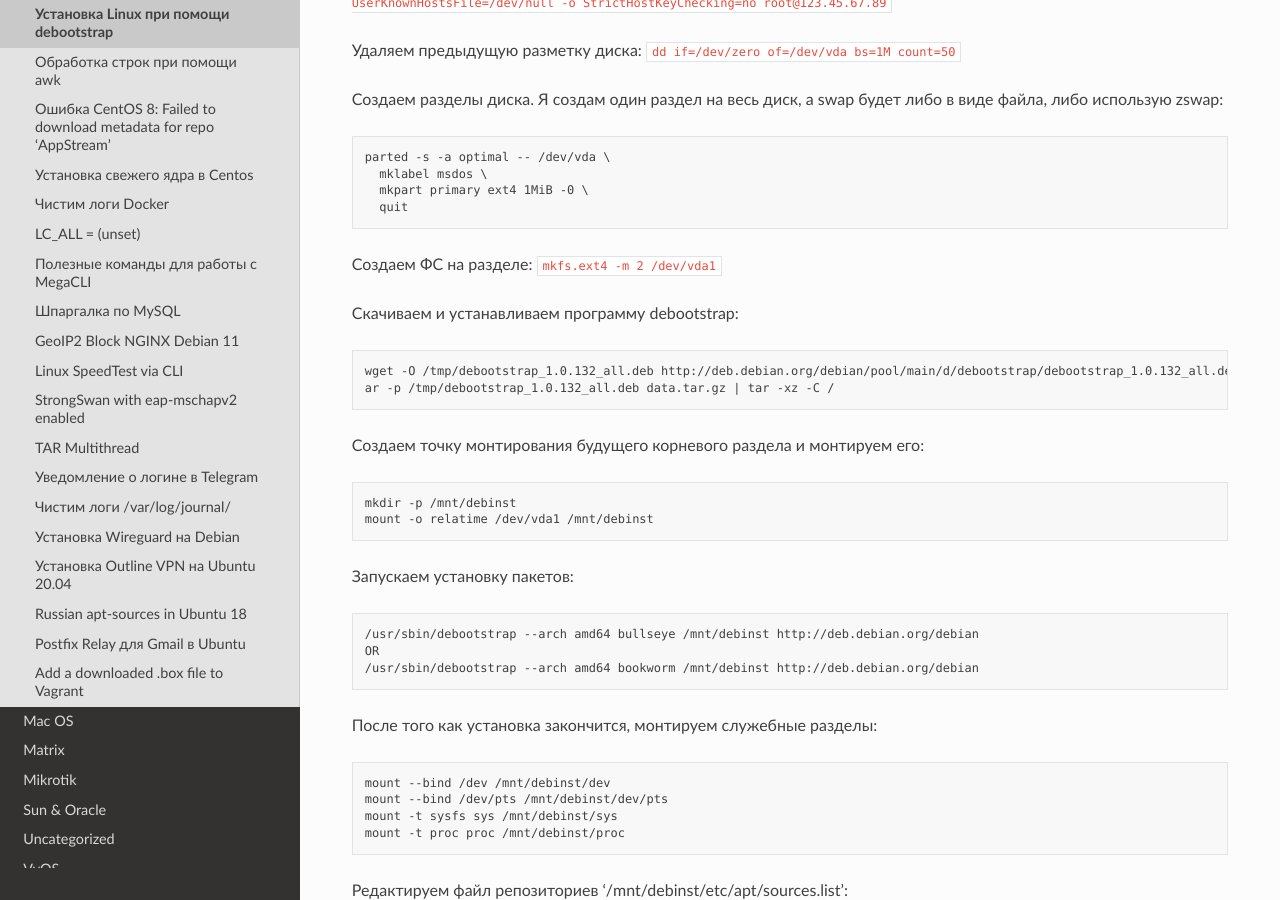
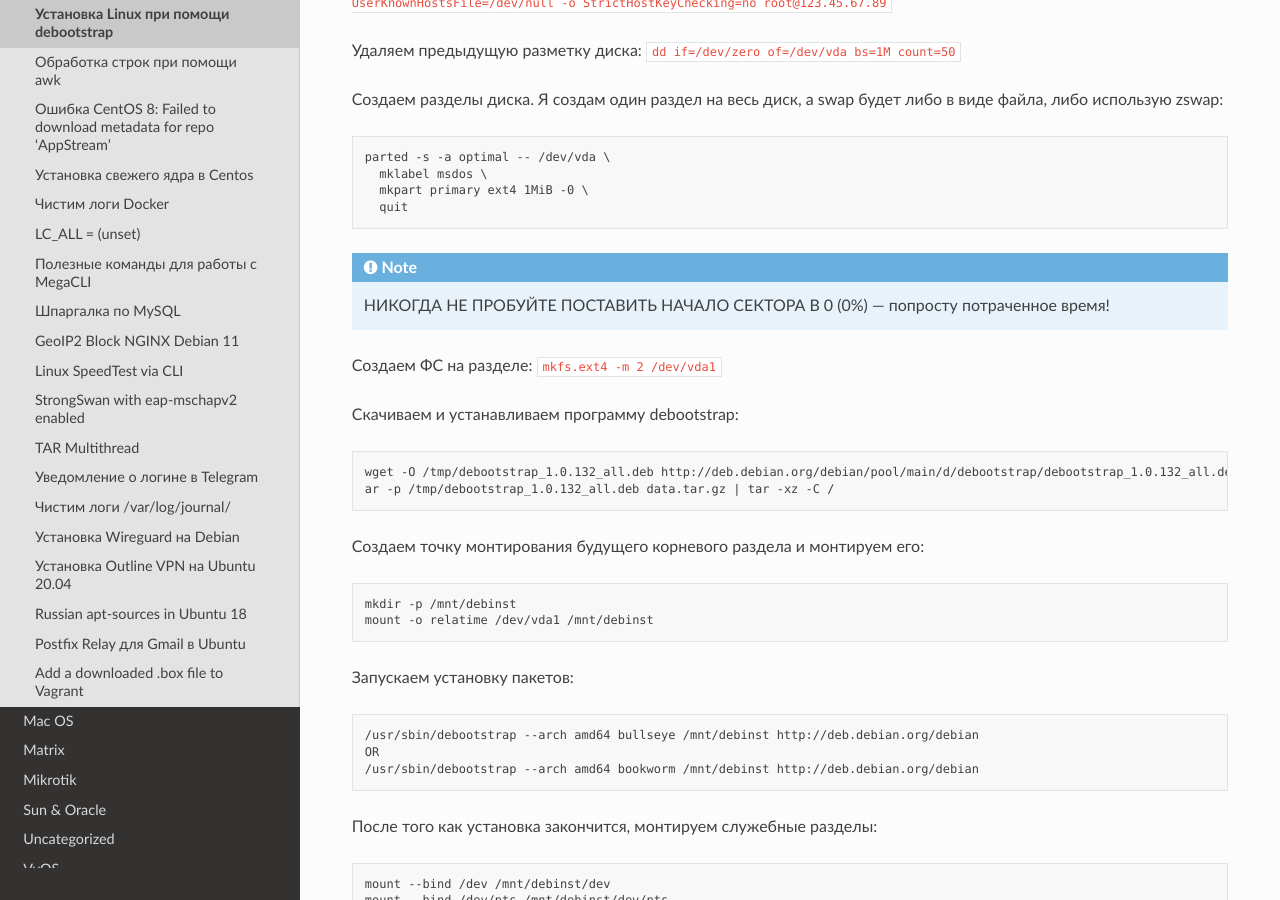
Before and after one commit to jeffscrum/jeffscrum.github.io, a Sphinx documentation site: the page built from source/linux/linux-aeza-debootstrap-install.rst, in a window 1280 px wide and 900 px high, scrolled down 671 px. Built offline with Sphinx 7.4.7 and the Read the Docs theme 2.0.0, drawn with Linux system fonts in a browser that asks for light colours.

Commit message:
update linux-aeza-debootstrap-install

```diff
--- a/source/linux/linux-aeza-debootstrap-install.rst
+++ b/source/linux/linux-aeza-debootstrap-install.rst
@@ -38,6 +38,8 @@
       mklabel msdos \
       mkpart primary ext4 1MiB -0 \
       quit
+
+.. note:: НИКОГДА НЕ ПРОБУЙТЕ ПОСТАВИТЬ НАЧАЛО СЕКТОРА В 0 (0%) — попросту потраченное время!
 
 Создаем ФС на разделе: ``mkfs.ext4 -m 2 /dev/vda1``
 
```
